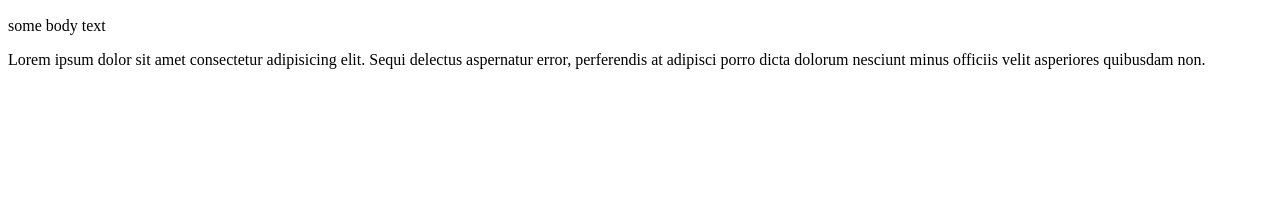
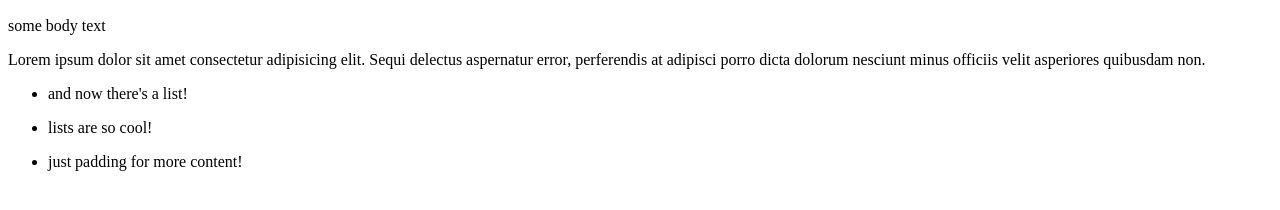
Before and after one commit to CHamat96/pullRequests, a plain HTML site: page index.html in a window 1280 px wide. Shown: the part 110-320 px from the top of the page. Drawn offline with Linux system fonts and the light colour scheme.

Commit message:
added a list! Cool!

```diff
--- a/index.html
+++ b/index.html
@@ -7,9 +7,25 @@
   <title>Document</title>
 </head>
 <body>
-  <h1>An Awesome Title</h1>
+  <header>
+    <h1>An Awesome Title</h1>
+  </header>
   <h2>a great Sub-Heading</h2>
   <p>some body text</p>
   <p>Lorem ipsum dolor sit amet consectetur adipisicing elit. Sequi delectus aspernatur error, perferendis at adipisci porro dicta dolorum nesciunt minus officiis velit asperiores quibusdam non.</p>
+
+  <div class="coolNewList">
+    <ul>
+      <li>
+        <p>and now there's a list!</p>
+      </li>
+      <li>
+        <p>lists are so cool!</p>
+      </li>
+      <li>
+        <p>just padding for more content!</p>
+      </li>
+    </ul>
+  </div>
 </body>
 </html>
```
